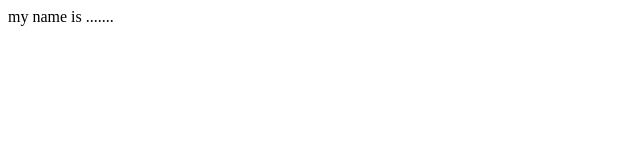
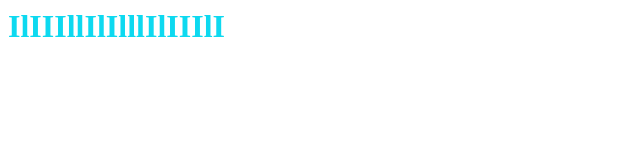
Before and after one commit to famas39/famas, a plain HTML site: page index.html in a window 1280 px wide. Shown: the whole page, without its empty margins (0-640 px from the left). Drawn offline with Linux system fonts and the light colour scheme.

Commit message:
Update index.html

```diff
--- a/index.html
+++ b/index.html
@@ -1,7 +1,9 @@
 <html>
 
-<head> <title>  </title> </head>
+<head> <title> famas39's page </title> </head>
 <body>
- my name is .......
+ <font color=#"DAD9FF">
+<h1>IlIIIllIlIlllIlIIIlI<h1><br>
+</font>
 </body>
 </html>
```
